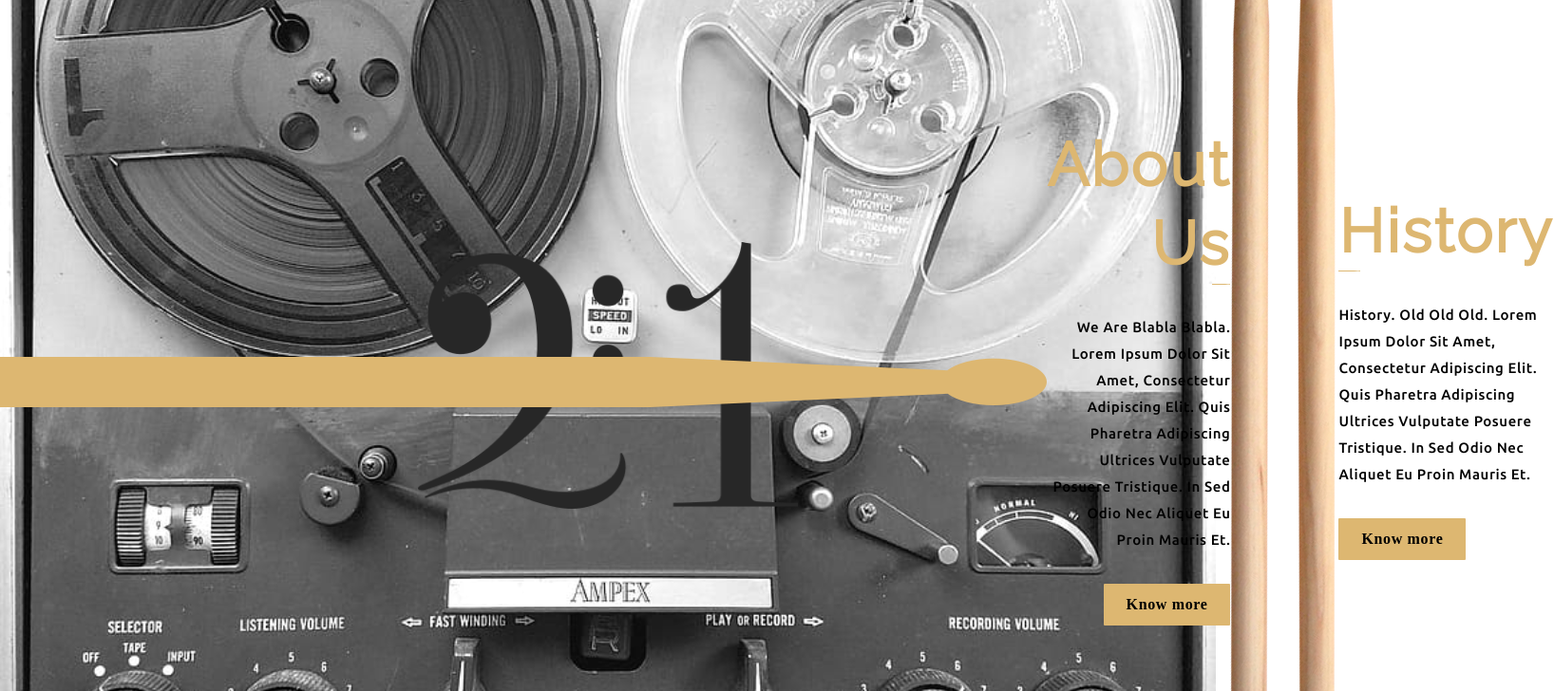
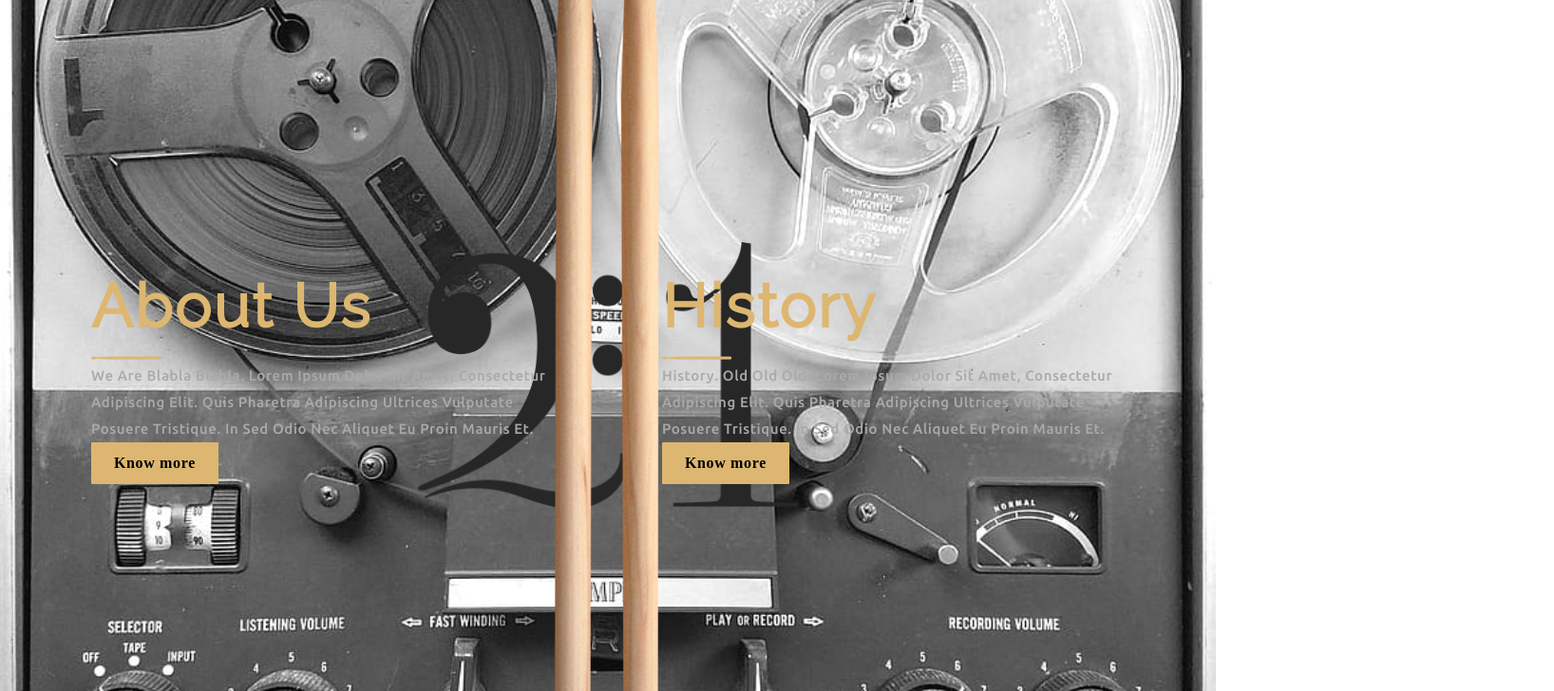
Before and after one commit to laszlosomogyimusic/Low-Fat-Bass, a React (Create React App) app: page / in a window 1280 px wide. Shown: the part 1100-1828 px from the top of the page at 95% size, 1636 px wide, since content can reach past the window. Built offline with nearby package versions, Linux system fonts and the light colour scheme.

Commit message:
Article is nearly finished

```diff
--- a/src/components/Article/Article.css
+++ b/src/components/Article/Article.css
@@ -0,0 +1,58 @@
+.article__image {
+  width: 15%;
+}
+
+.article__image--rotated {
+  -webkit-transform: rotate(180deg);
+  transform: rotate(180deg);
+}
+
+.article__subtitle {
+  font-family: var(--font-header);
+  color: var(--white);
+  font-weight: 700;
+  letter-spacing: 0.04em;
+  text-transform: capitalize;
+  font-feature-settings: 'tnum' on, 'lnum' on;
+  line-height: 29.9px;
+  font-size: 23px;
+}
+
+.article__title {
+  font-family: var(--font-header);
+  color: var(--ecru);
+  font-size: 64px;
+  line-height: 83.2px;
+  letter-spacing: 0.04em;
+  text-transform: capitalize;
+}
+
+.article__text {
+  font-family: var(--font-text);
+  color: var(--white);
+  font-weight: 400;
+  letter-spacing: 0.04em;
+  text-transform: capitalize;
+  line-height: 28px;
+  font-size: 15px;
+}
+
+.article__text--grey {
+  color: var(--grey);
+}
+
+
+.article__button {
+  background-color: var(--ecru);
+    color: var(--black);
+    font-family: var(--font-base);
+    font-weight: 700;
+    letter-spacing: 0.04em;
+    line-height: 28px;
+    font-size: 16px;
+    padding: 0.5rem 1.5rem;
+    border-radius: 1px;
+    border: none;
+    outline: none;
+    cursor: pointer;
+}
--- a/src/components/Article/Article.jsx
+++ b/src/components/Article/Article.jsx
@@ -1,31 +1,47 @@
 import React from 'react'
+import "./Article.css"
+
 import  { images, article } from "../../constants/"
 
-const Article = ({title, text, subtitle, hasSubtitle=article.hasSubtitle, side = article.leftSide, hasButton = article.hasButton, buttonText }) => {
+const HorizontalDrumstick = ({ doRotateImage = false }) => {
+  return (
+    <img
+      className = {`article__image ${doRotateImage ? "article__image--rotated" : ""}`}
+      src = {images.drumstickHorizontal}
+      alt = "drumstick horizontal"
+    />
+  )
+}
+
+const Article = ({title, text = "", isTextColorGrey=false, subtitle = "", side = article.leftSide, buttonText = "" }) => {
   return (
     <article className="article">
-      { hasSubtitle ?
-         (
-            <div>
-              <p className="app__subheader">{subtitle}</p>
-              <img src={images.drumstickHorizontal} alt="drumstick" className="app__image" />
-            </div>
+      { subtitle ? (
+          <div>
+            <p className="article__subtitle">{subtitle}</p>
+            <HorizontalDrumstick
+              doRotateImage = {side === "left" ? false : true}
+            />
+            <h1 className="article__title">{title}</h1>
+          </div>
           )
         : (
-          <div>
-            <p className="app__subheader">{subtitle}</p>
-            <img src={images.drumstickHorizontal} alt="drumstick" className="app__image" />
-          </div>
-        )}
+            <div>
+              <h1 className="article__title">{title}</h1>
+              <HorizontalDrumstick
+                doRotateImage = {side === article.leftSide ? false : true}
+              />
+            </div>
+        )
+      }
+      { text && (
+        <p
+          className={`article__text ${isTextColorGrey ? "article__text--grey" : ""}`}>{text}</p>
+      )}
 
-      <h1 className="article__title">{title}</h1>
-      <img className="article__image" src={images.drumstickHorizontal} alt="drumstick horizontal" />
-      <p className="article__text">{text}</p>
-      { hasButton && (
+      { buttonText && (
         <button type="button" className="article__button">{buttonText}</button>
       )}
-
-
     </article>
   )
 }
--- a/src/constants/article.js
+++ b/src/constants/article.js
@@ -1,8 +1,6 @@
 const article = {
   leftSide: "left",
   rightSide: "right",
-  hasButton: true,
-  hasSubtitle: true,
 };
 
 export default { article };
--- a/src/container/AboutUs/AboutUs.jsx
+++ b/src/container/AboutUs/AboutUs.jsx
@@ -1,5 +1,5 @@
 import React from 'react';
-import { images } from "../../constants/";
+import { images, article } from "../../constants";
 import './AboutUs.css';
 import { aboutUs, history } from "./data"
 import { Article } from '../../components';
@@ -11,22 +11,21 @@ const AboutUs = () => (
       <img src={images.logoNoCircle} alt="logo 21"/>
     </figure>
     <section className="aboutus__content app__flex--center">
-      <Article />
-      <article className="aboutus__about">
-        <h1 className="headtext__cormorant">{aboutUs.title}</h1>
-        <img src={images.drumstickHorizontal} alt="guitar" className="app__image" />
-        <p className="app__paragraph">{aboutUs.text}</p>
-        <button type="button" className="app__button">Know more</button>
-      </article>
+      <Article
+        side = "left"
+        title = {aboutUs.title}
+        text = {aboutUs.text}
+        isTextColorGrey = {true}
+        buttonText = "Know more" />
       <figure className="aboutus__drumsticks flex__center">
         <img src={images.drumsticksVertical} alt="drumsticks vertical" />
       </figure>
-      <article className="aboutus__history">
-        <h1 className="headtext__cormorant">{history.title}</h1>
-        <img src={images.drumstickHorizontal} alt="guitar" className="app__image" />
-        <p className="app__paragraph">{history.text}</p>
-        <button type="button" className="app__button">Know more</button>
-      </article>
+      <Article
+        side = "right"
+        title = {history.title}
+        text = {history.text}
+        isTextColorGrey = {true}
+        buttonText = "Know more" />
     </section>
   </section>
 );
--- a/src/container/Header/Header.css
+++ b/src/container/Header/Header.css
@@ -3,7 +3,7 @@
 }
 
 .header__h1 {
-  font-family: var(--font-base);
+  font-family: var(--font-header);
   color: var(--ecru);
   letter-spacing: 0.04em;
   /* text-transform: uppercase; */
```
